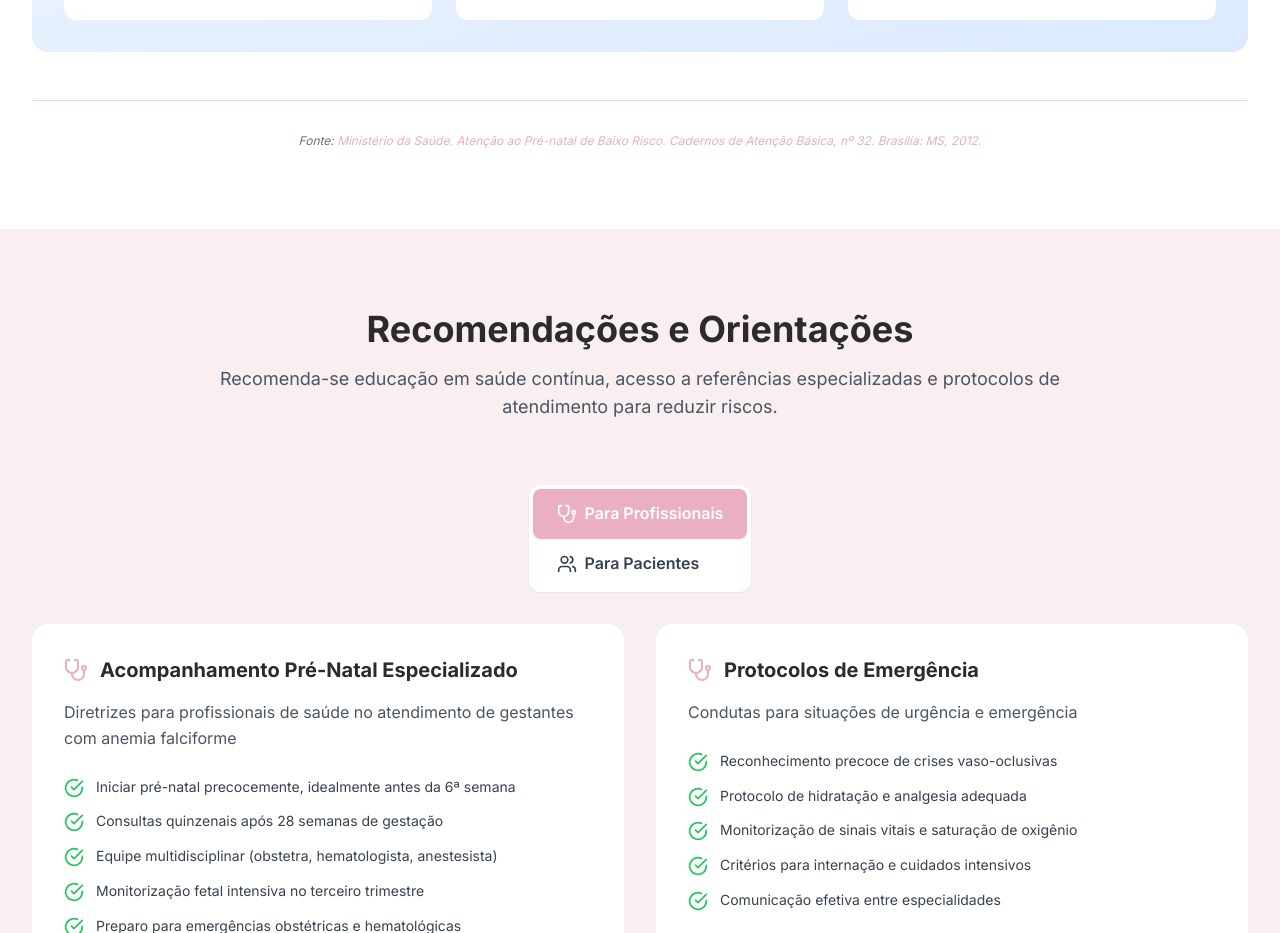
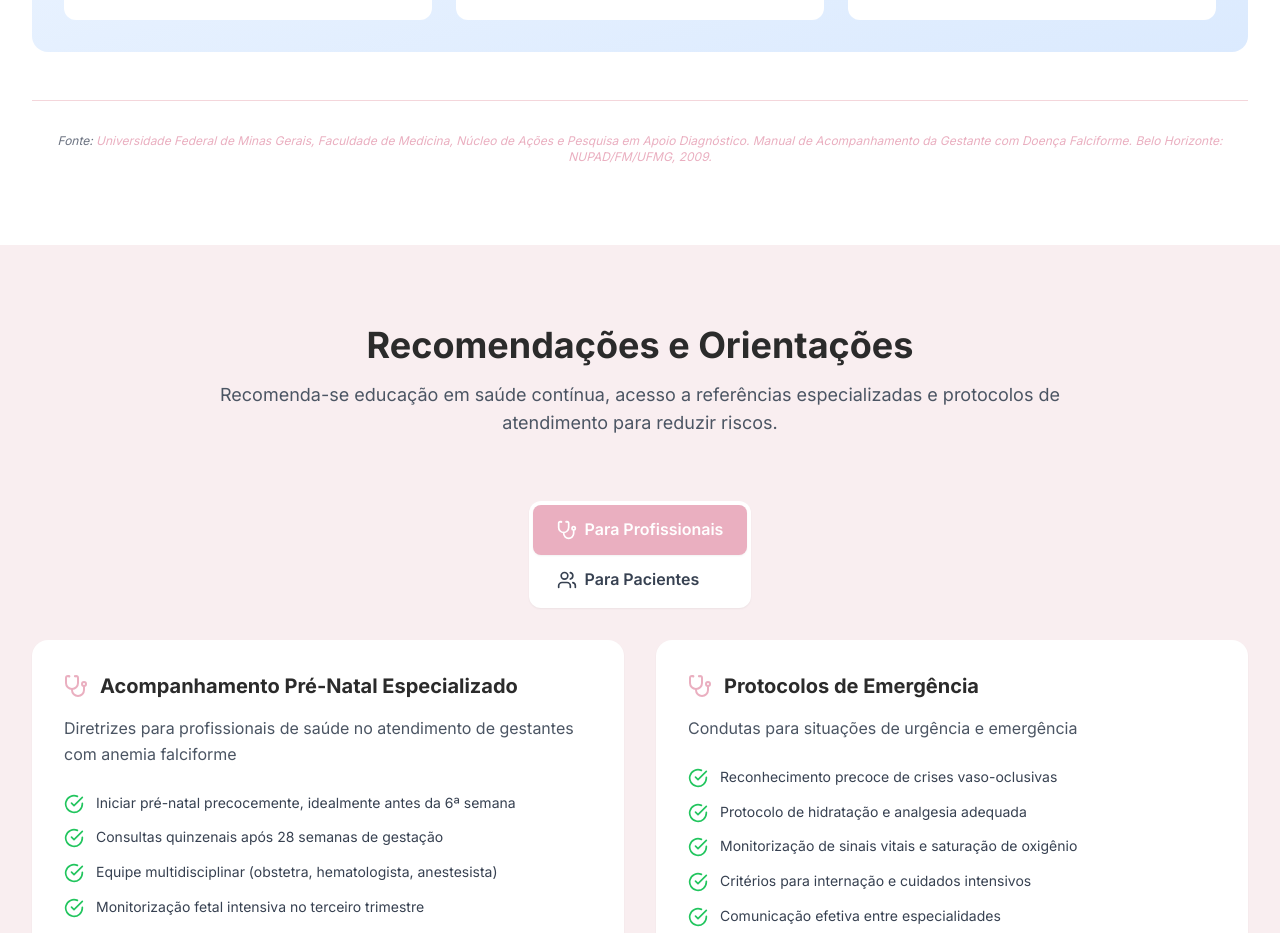
Before and after one commit to iagorlrnc/modeloVI, a React (Vite) app: page / in a window 1280 px wide. Shown: the part 7800-8733 px from the top of the page. Built offline with nearby package versions, Linux system fonts and the light colour scheme.

Commit message:
upgradeFont

```diff
--- a/src/components/Pregnancy.tsx
+++ b/src/components/Pregnancy.tsx
@@ -303,7 +303,7 @@ const Pregnancy: React.FC = () => {
 
         <div className="mt-12 pt-8 border-t border-rosa-marfil-2">
           <p className="text-xs text-gray-500 italic text-center">
-            Fonte: <a href="https://bvsms.saude.gov.br/bvs/publicacoes/cadernos_atencao_basica_32_prenatal.pdf" target="_blank" rel="noopener noreferrer" className="text-accent hover:underline">Ministério da Saúde. Atenção ao Pré-natal de Baixo Risco. Cadernos de Atenção Básica, nº 32. Brasília: MS, 2012.</a>
+            Fonte: <a href="https://www.nupad.medicina.ufmg.br/wp-content/uploads/2016/12/manual_gestante.pdf" target="_blank" rel="noopener noreferrer" className="text-accent hover:underline">Universidade Federal de Minas Gerais, Faculdade de Medicina, Núcleo de Ações e Pesquisa em Apoio Diagnóstico. Manual de Acompanhamento da Gestante com Doença Falciforme. Belo Horizonte: NUPAD/FM/UFMG, 2009.</a>
           </p>
         </div>
       </div>
```
